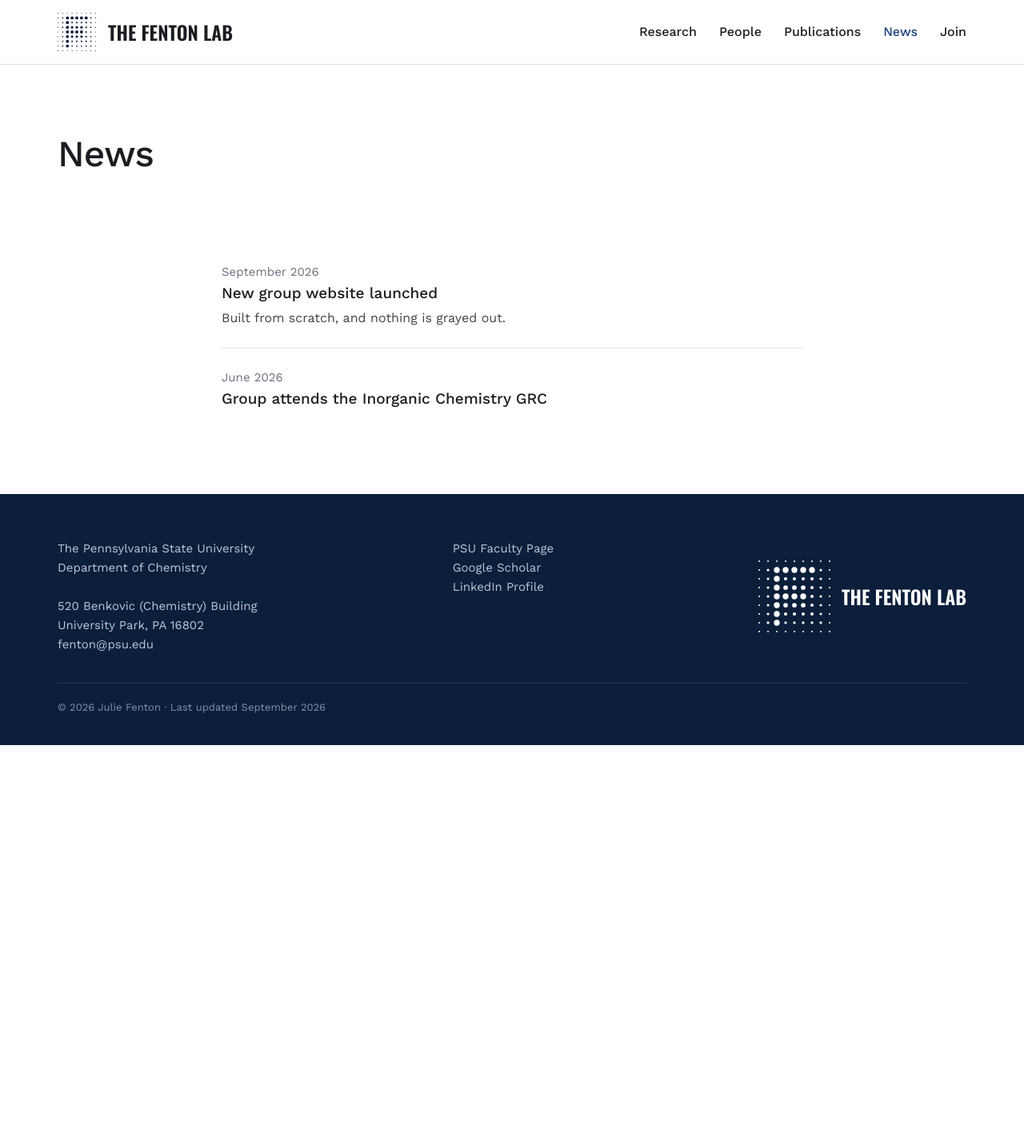
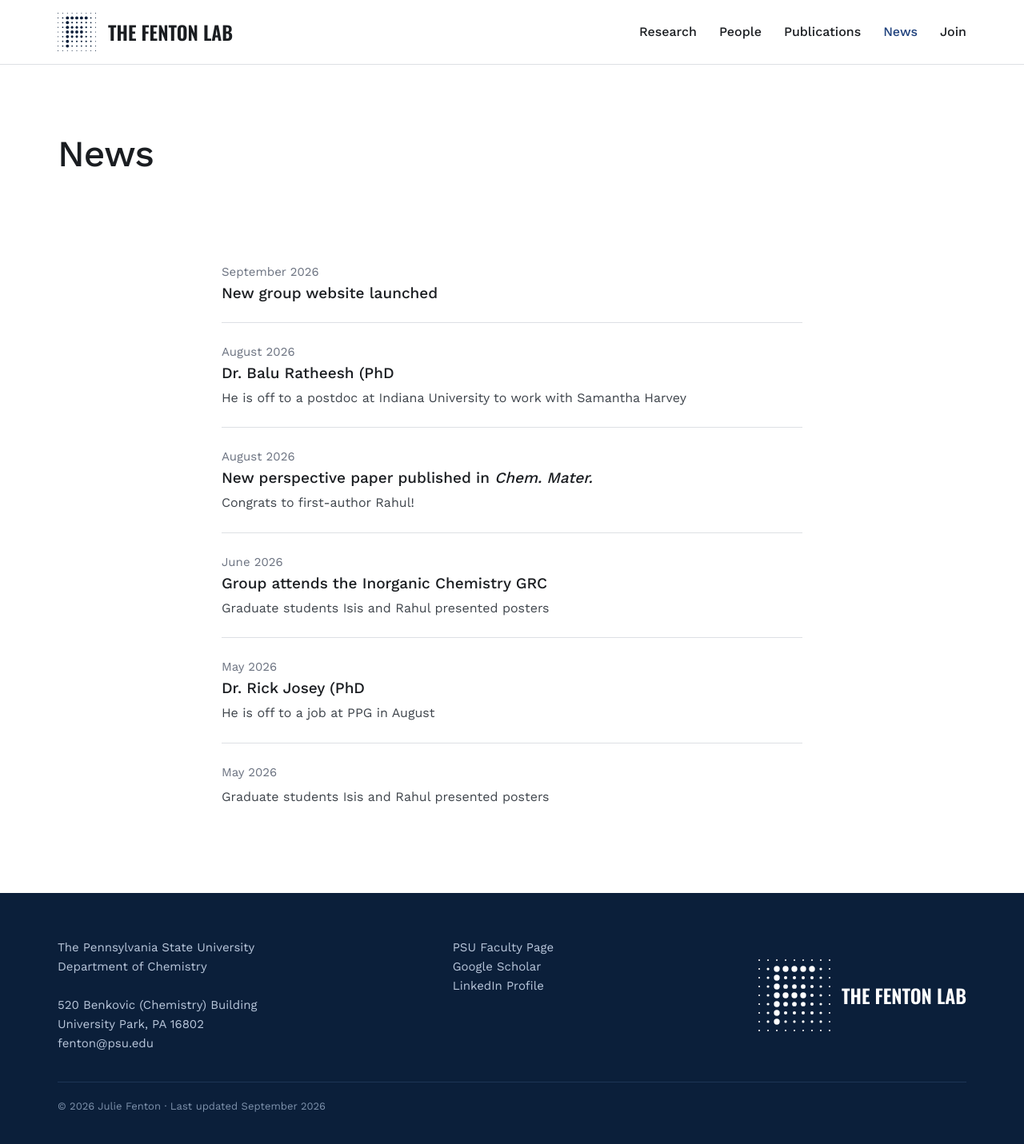
Before and after one commit to thefentonlab/thefentonlab.github.io, a Jekyll site: the page built from news.html, in a window 1280 px wide. Shown: the whole page at 80% size. Built offline with Jekyll 4.4.1, drawn with Linux system fonts in a browser that asks for light colours; before the commit the page ends 932 px from its top, so only the background shows below that.

Commit message:
Update news.yml

```diff
--- a/_data/news.yml
+++ b/_data/news.yml
@@ -6,7 +6,23 @@
 
 - date: September 2026
   title: New group website launched
-  body: Built from scratch, and nothing is grayed out.
+
+- date: August 2026
+  title: Dr. Balu Ratheesh (PhD #2) successfully defends dissertation!
+  body: He is off to a postdoc at Indiana University to work with Samantha Harvey
+
+- date: August 2026
+  title: New perspective paper published in <em>Chem. Mater.</em>
+  body: Congrats to first-author Rahul!
 
 - date: June 2026
   title: Group attends the Inorganic Chemistry GRC
+  body: Graduate students Isis and Rahul presented posters
+
+- date: May 2026
+  title: Dr. Rick Josey (PhD #1) successfully defends dissertation!
+  body: He is off to a job at PPG in August
+
+- date: May 2026
+  title:
+  body: Graduate students Isis and Rahul presented posters
```
